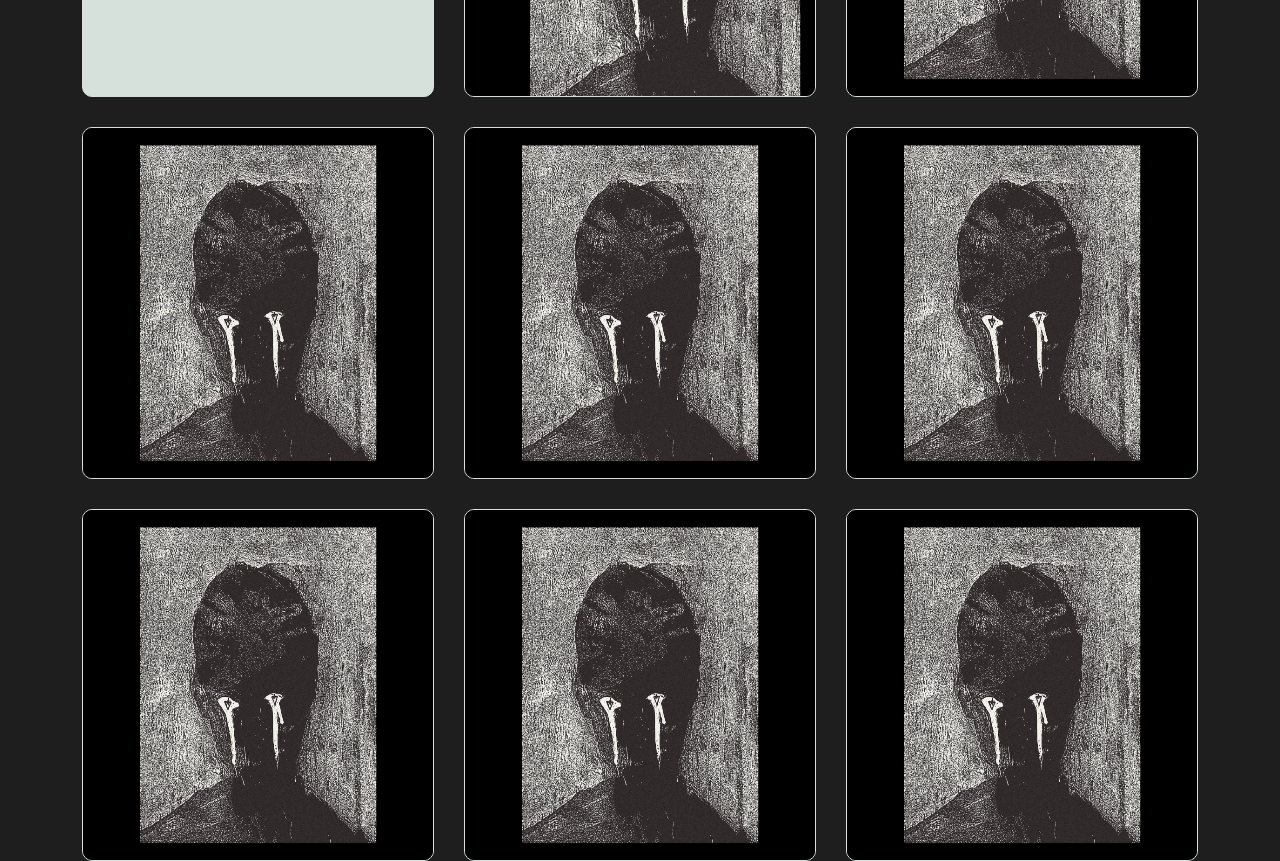
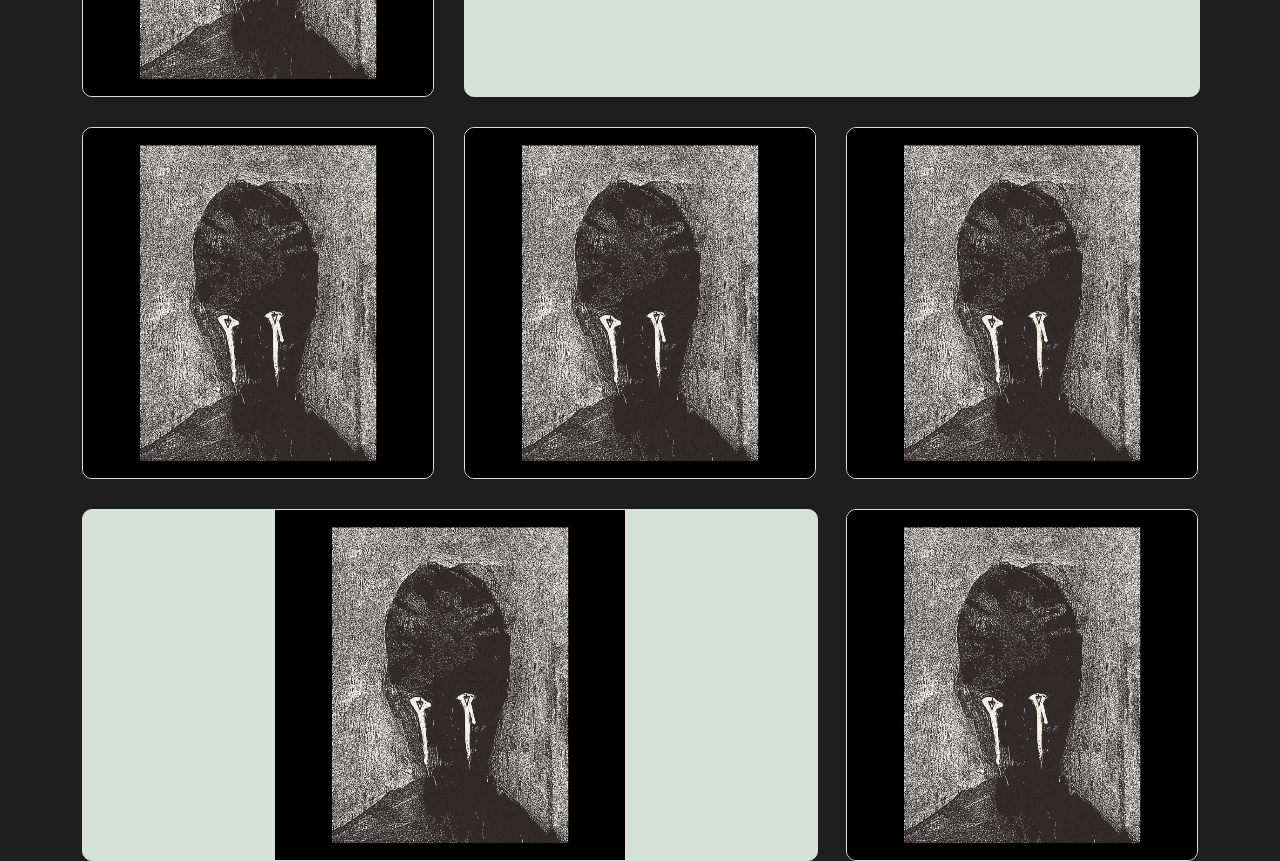
Before and after one commit to jajablinky/ArTape-2.0, a Next.js app: page /vault in a window 1280 px wide. Shown: the part 300-1161 px from the top of the page. Built offline with nearby package versions, Linux system fonts and the light colour scheme.

Commit message:
vault two variants

```diff
--- a/package.json
+++ b/package.json
@@ -11,6 +11,7 @@
   "dependencies": {
     "@akord/akord-js": "^3.11.0",
     "@next/font": "13.1.6",
+    "@shopify/draggable": "^1.0.0-beta.8",
     "@types/node": "^18.15.8",
     "base64-js": "^1.5.1",
     "dotenv": "^16.0.3",
--- a/src/components/AudioPlayer.tsx
+++ b/src/components/AudioPlayer.tsx
@@ -2,7 +2,6 @@ import React, { useEffect, useRef, useState } from 'react';
 import { motion } from 'framer-motion';
 import styles from '@/styles/Home.module.css';
 import Image from 'next/image';
-import { Akord } from '@akord/akord-js';
 
 interface Track {
   track_number: number;
--- a/src/components/Backdrop/index.tsx
+++ /dev/null
@@ -1,27 +0,0 @@
-import React, { ReactNode } from 'react';
-import { motion } from 'framer-motion';
-import styles from '@/styles/Home.module.css';
-
-interface BackdropProps {
-  children: ReactNode;
-  onClick: () => void;
-}
-
-const Backdrop: React.FC<BackdropProps> = ({
-  children,
-  onClick,
-}: BackdropProps) => {
-  return (
-    <motion.div
-      className={styles.backdrop}
-      onClick={onClick}
-      initial={{ opacity: 0 }}
-      animate={{ opacity: 1 }}
-      exit={{ opacity: 0 }}
-    >
-      {children}
-    </motion.div>
-  );
-};
-
-export default Backdrop;
--- a/src/components/Modal/index.tsx
+++ /dev/null
@@ -1,46 +0,0 @@
-import React from 'react';
-import Akord from '@akord/akord-js';
-import Backdrop from '../Backdrop';
-import styles from '@/styles/Home.module.css';
-import AudioPlayer from '../AudioPlayer';
-
-interface ModalProps {
-  modalOpen: boolean;
-  handleClose: () => void;
-  text?: string;
-  akord: Akord | null;
-}
-
-const dropIn = {
-  hidden: { y: '-100vh', opacity: 0 },
-  visible: {
-    y: '0',
-    opacity: 1,
-    transition: {
-      duration: 0.1,
-      type: 'spring',
-      damping: 25,
-      stiffness: 500,
-    },
-  },
-  exit: { y: '100vh', opacity: 0 },
-};
-
-const Modal: React.FC<ModalProps> = ({
-  modalOpen,
-  handleClose,
-  text,
-  akord,
-}: ModalProps) => {
-  if (!modalOpen) {
-    return null;
-  }
-
-  return (
-    <Backdrop onClick={handleClose}>
-      <AudioPlayer akord={akord} />
-    </Backdrop>
-  );
-};
-
-export default Modal;
--- a/src/pages/vault.tsx
+++ b/src/pages/vault.tsx
@@ -1,13 +1,7 @@
-import { useState } from 'react';
 import styles from '@/styles/Home.module.css';
 import Image from 'next/image';
-import Modal from '@/components/Modal';
 
 export default function VaultId() {
-  const [modalOpen, setModalOpen] = useState(false);
-  const close = () => setModalOpen(false);
-  const open = () => setModalOpen(true);
-
   return (
     <>
       <main className={styles.main}>
@@ -16,23 +10,22 @@ export default function VaultId() {
         </div>
 
         <div className={styles.gridProfile}>
+          <div className={styles.profileModule}>
+            <Image
+              src={'/artwork1.webp'}
+              alt={'artwork-cry-eyes'}
+              width={350}
+              height={350}
+            />
+          </div>
           <div
-            className={styles.profileModule}
-            onClick={() => (modalOpen ? close() : open())}
+            className={styles.profileModuleRectangle}
             style={{
               cursor: 'pointer',
               backgroundColor: 'var(--artape-primary-color)',
             }}
           >
             Music Player
-          </div>
-          <div className={styles.profileModule}>
-            <Image
-              src={'/artwork1.webp'}
-              alt={'artwork-cry-eyes'}
-              width={400}
-              height={400}
-            />
           </div>
           <div className={styles.profileModule}>
             <Image
@@ -58,23 +51,7 @@ export default function VaultId() {
               height={350}
             />
           </div>
-          <div className={styles.profileModule}>
-            <Image
-              src={'/artwork1.webp'}
-              alt={'artwork-cry-eyes'}
-              width={350}
-              height={350}
-            />
-          </div>
-          <div className={styles.profileModule}>
-            <Image
-              src={'/artwork1.webp'}
-              alt={'artwork-cry-eyes'}
-              width={350}
-              height={350}
-            />
-          </div>
-          <div className={styles.profileModule}>
+          <div className={styles.profileModuleRectangle}>
             <Image
               src={'/artwork1.webp'}
               alt={'artwork-cry-eyes'}
@@ -91,9 +68,6 @@ export default function VaultId() {
             />
           </div>
         </div>
-        {modalOpen && (
-          <Modal modalOpen={modalOpen} handleClose={close} />
-        )}
       </main>
     </>
   );
--- a/src/styles/Home.module.css
+++ b/src/styles/Home.module.css
@@ -102,6 +102,43 @@
   opacity: 0.3;
 }
 
+.profileModuleRectangle {
+  grid-column: span 2; /* Add this line to span two columns */
+  position: relative;
+  object-fit: cover;
+  background-color: var(--artape-primary-color);
+  width: 100%;
+  height: 350px;
+  border-radius: 10px;
+  text-align: center;
+  color: var(--artape-black);
+  border: 1px solid var(--artape-primary-color);
+  transition: all 100ms ease-in-out;
+  overflow: hidden;
+}
+
+.profileModuleRectangle::before {
+  content: '';
+  position: absolute;
+  top: 0;
+  left: 0;
+  width: 100%;
+  height: 100%;
+  background-color: var(--artape-primary-color);
+  opacity: 0;
+  border-radius: 10px;
+  transition: opacity 100ms ease-in-out;
+  pointer-events: none;
+}
+
+.profileModuleRectangle:hover {
+  border: 0px solid transparent;
+}
+
+.profileModuleRectangle:hover::before {
+  opacity: 0.3;
+}
+
 .backdrop {
   position: absolute;
   top: 0;
--- a/src/styles/globals.css
+++ b/src/styles/globals.css
@@ -8,7 +8,7 @@
   font-size: 12px;
 
   color-scheme: light dark;
-  color: rgba(255, 255, 255, 0.87);
+  color: rgb(236, 236, 236);
   background-color: #1e1e1e;
 
   font-synthesis: none;
@@ -48,11 +48,11 @@ button {
   transition: border-color 0.25s;
 }
 button:hover {
-  border-color: var(--artape-lime-green);
+  border-color: var(--artape-primary-color);
 }
 button:focus,
 button:focus-visible {
-  outline: 4px auto var(--artape-lime-green);
+  outline: 4px auto var(--artape-primary-color);
 }
 
 input {
```
Also changed, not shown: 1 other file (tests, documents, lock files or other folders).
